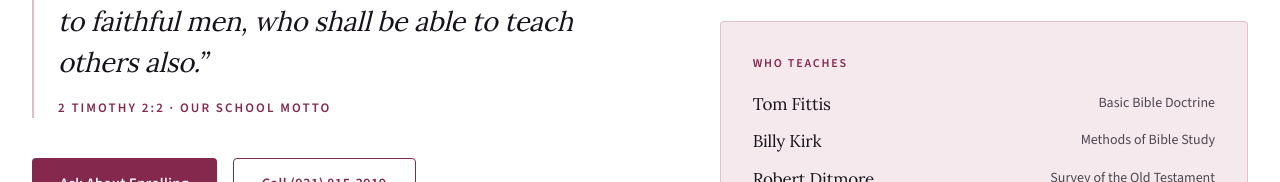
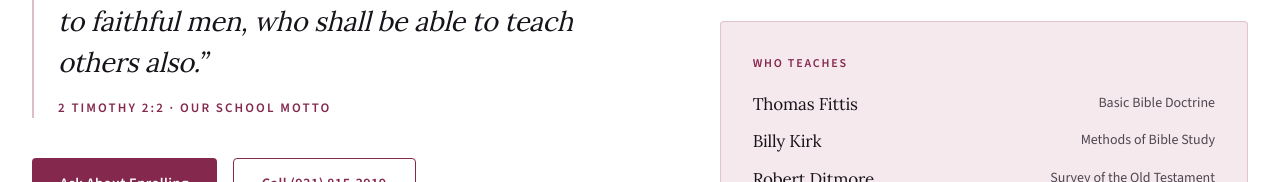
Before and after one commit to edesent/calvarybaptistnews-redesign, a Next.js app: page /school-of-the-bible in a window 1280 px wide. Shown: the part 1173-1355 px from the top of the page. Built offline with nearby package versions, Linux system fonts and the light colour scheme.

Commit message:
Updated pastor's full name to Thomas Fittis in School of the Bible

```diff
--- a/src/app/school-of-the-bible/page.tsx
+++ b/src/app/school-of-the-bible/page.tsx
@@ -46,7 +46,7 @@ const SEMESTERS = [
 ];
 
 const TEACHERS = [
-  ["Tom Fittis", "Basic Bible Doctrine"],
+  ["Thomas Fittis", "Basic Bible Doctrine"],
   ["Billy Kirk", "Methods of Bible Study"],
   ["Robert Ditmore", "Survey of the Old Testament"],
   ["Jeremy Jones", "Assistant teacher"],
@@ -205,7 +205,7 @@ export default function SchoolOfTheBiblePage() {
             },
             {
               title: "Basic Bible Doctrine II",
-              teacher: "Tom Fittis",
+              teacher: "Thomas Fittis",
               body: "Clear Bible teaching on anthropology (the study of man), hamartiology (sin), soteriology (salvation), ecclesiology (the church), and eschatology (end times). Bible answers are given to commonly asked questions concerning the Christian faith.",
             },
           ].map((c, i) => (
```
